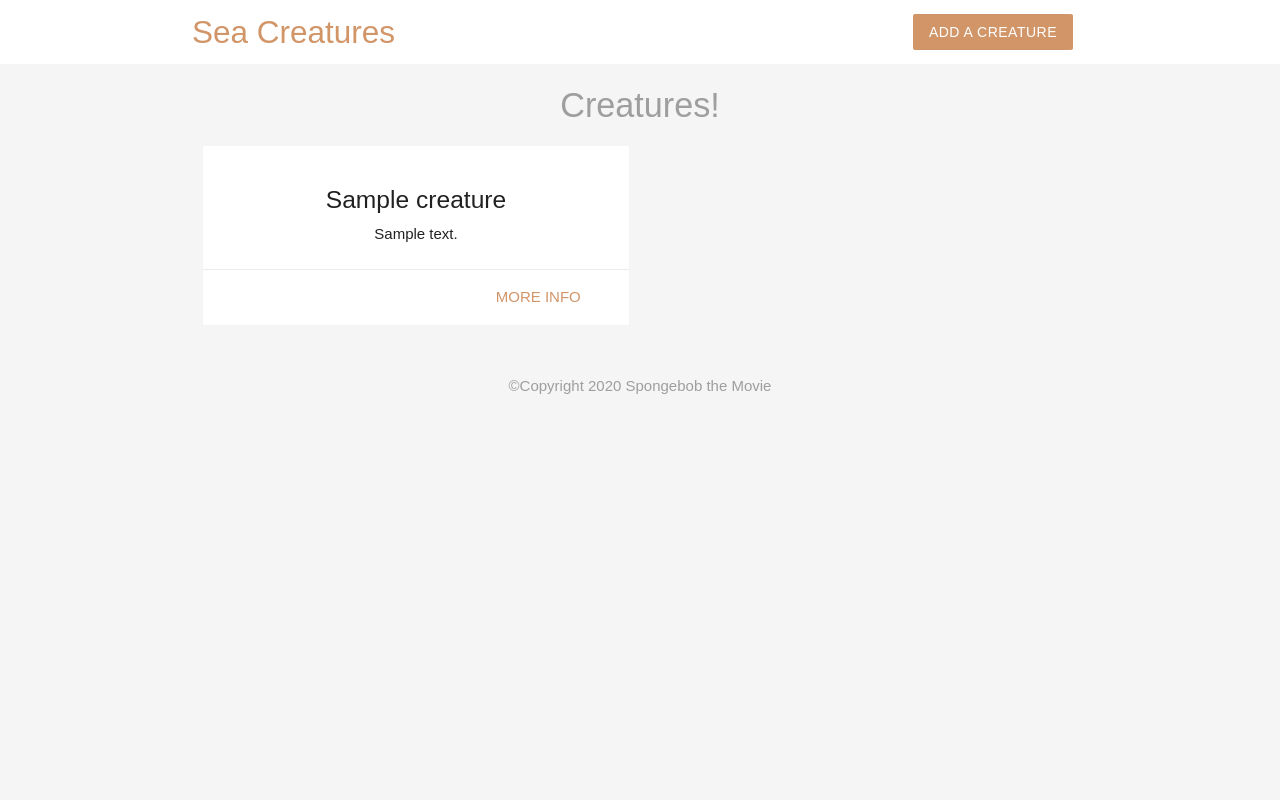
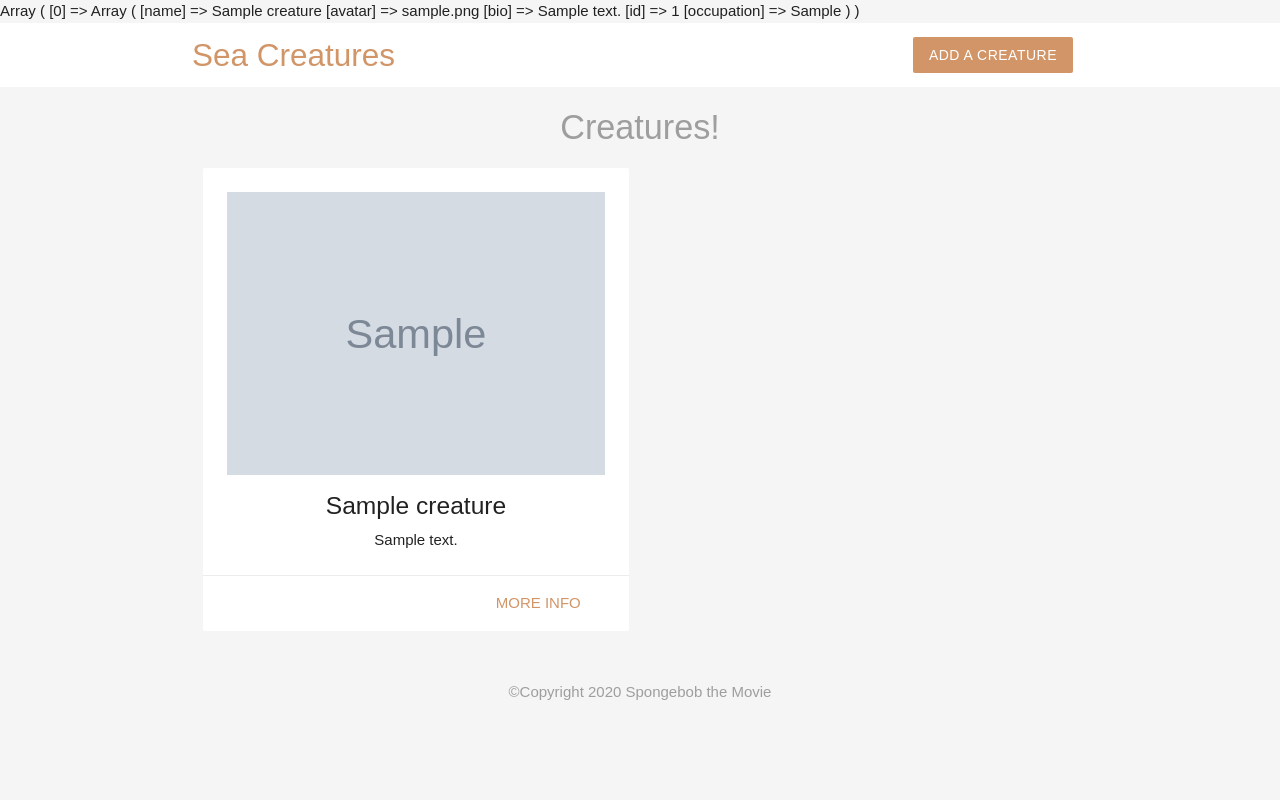
Before and after one commit to Im-Hassan-wd/sea-creatures, a PHP site: page / in a window 1280 px wide. Run offline with PHP 8.4, Linux system fonts and the light colour scheme; tables that the repository leaves empty or names only in its code hold one stand-in row (values such as "Sample post"); grey boxes marked "Sample" are stand-in pictures.

Commit message:
almost half way

```diff
--- a/config/db_connect.php
+++ b/config/db_connect.php
@@ -0,0 +1,11 @@
+<?php
+
+    //connect to database
+    $connect = mysqli_connect('localhost', 'weird', 'test1234', 'sea_creature');
+
+    //check connection
+    if(!$connect){
+        echo 'Connection error:'. mysqli_connect_error();
+    }
+
+?>
--- a/index.php
+++ b/index.php
@@ -1,15 +1,9 @@
 <?php
 
-    //connect to database
-    $connect = mysqli_connect('localhost', 'weird', 'test1234', 'sea_creature');
-
-    //check connection
-    if(!$connect){
-        echo 'Connection error:'. mysqli_connect_error();
-    }
+    include('config/db_connect.php');
 
     // queries to get all creatures
-    $sql = 'SELECT name, bio, id, occupation FROM creatures ORDER BY created_at';
+    $sql = 'SELECT name, avatar, bio, id, occupation FROM creatures ORDER BY created_at';
 
     // gettting query result
     $data = mysqli_query($connect, $sql);
@@ -21,6 +15,8 @@
     mysqli_free_result($data);
     //close connection
     mysqli_close($connect);
+
+    print_r($creatures);
 
 
 ?>
@@ -38,6 +34,7 @@
                 <div class="col s6 md3">
                     <div class="card z-depth-0">
                         <div class="card-content center">
+                            <img src="images/<?php echo $creature['avatar'] ?>" alt="<?php echo htmlspecialchars($creature['name']); ?>">
                             <h5><?php echo htmlspecialchars($creature['name']); ?></h5>
                             <div><?php echo htmlspecialchars($creature['bio']); ?></div>
                         </div>
--- a/template/header.php
+++ b/template/header.php
@@ -21,6 +21,10 @@
             margin: 30px auto;
             padding: 20px;
         }
+
+        img {
+            width: 100%;
+        }
     </style>
 </head>
     <body class="grey lighten-4">
```
Also changed, not shown: add.php (+20 -5 lines).
